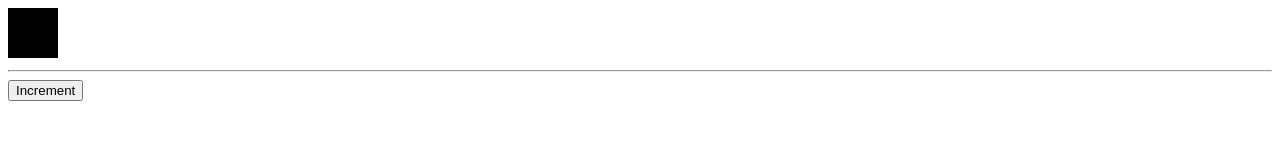
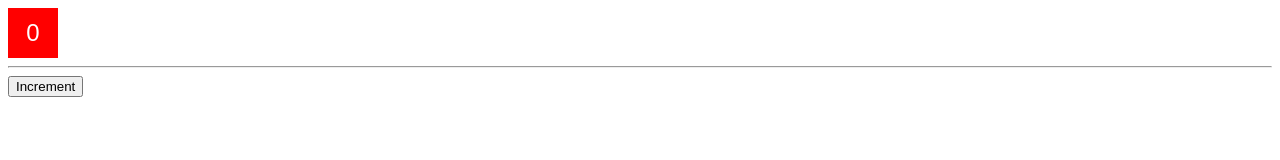
Before and after one commit to sashmen5/Dessign-Patterns, a plain HTML site: page Observer/index.html in a window 1280 px wide. Drawn offline with Linux system fonts and the light colour scheme.

Commit message:
Console observer added

```diff
--- a/Observer/index.html
+++ b/Observer/index.html
@@ -13,11 +13,16 @@
     <hr>
     <button type="button" onclick="model.increment()">Increment</button>
     <script src="js/NumberModel.js"></script>
-    <script src="js/ElementObserver;js.js"></script>
+    <script src="js/ElementObserver.js"></script>
+    <script src="js/ConsoleObserver.js"></script>
     <script type="text/javascript">
         const model = new NumberModel();
         const elementObs1 = new ElementObserver("elementObserver1");
+        const consoleObs1 = new ConsoleObserver();
         model.addObserver(elementObs1);
+        model.addObserver(consoleObs1);
+		model.notifyObservers();
+
     </script>
 </body>
 </html>
--- /dev/null
+++ b/Observer/js/ConsoleObserver.js
@@ -0,0 +1,7 @@
+class ConsoleObserver {
+	constructor(){}
+
+	update(model) {
+		console.log(`The number is ${model.number} and the color is ${model.color.toUpperCase()}`);
+	}
+}
```
Also changed, not shown: Observer/js/ElementObserver.js (renamed from Observer/js/ElementObserver;js.js).
